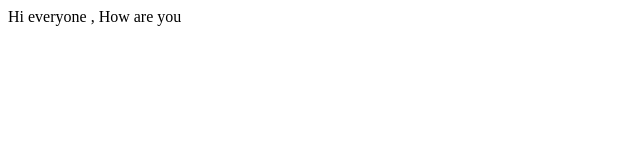
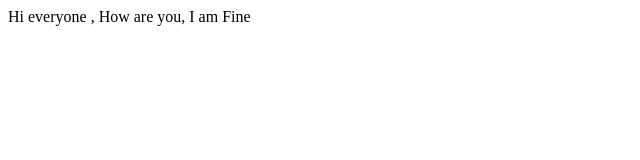
Before and after one commit to KampuAdil/UnderstandingGit, a plain HTML site: page index.html in a window 1280 px wide. Shown: the full height of the page, 0-640 px from the left. Drawn offline with Linux system fonts and the light colour scheme.

Commit message:
Update index.html

```diff
--- a/index.html
+++ b/index.html
@@ -1 +1 @@
-<p> Hi everyone , How are you</p>
+<p> Hi everyone , How are you, I am Fine</p>
```
